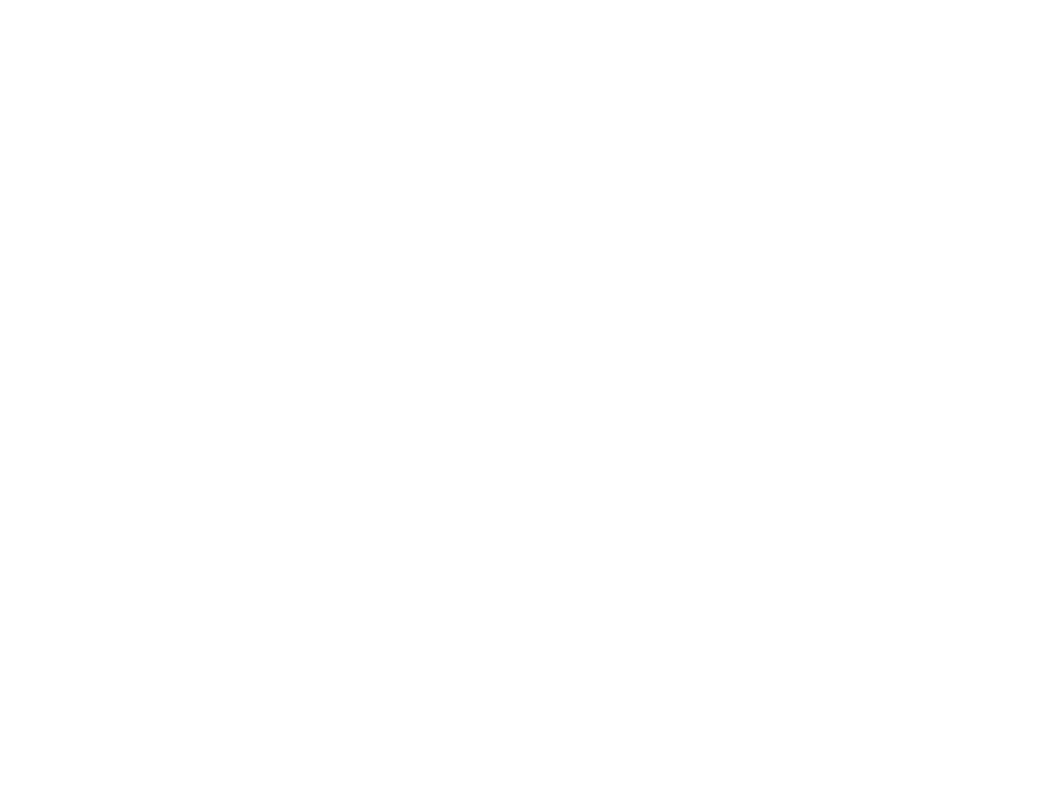
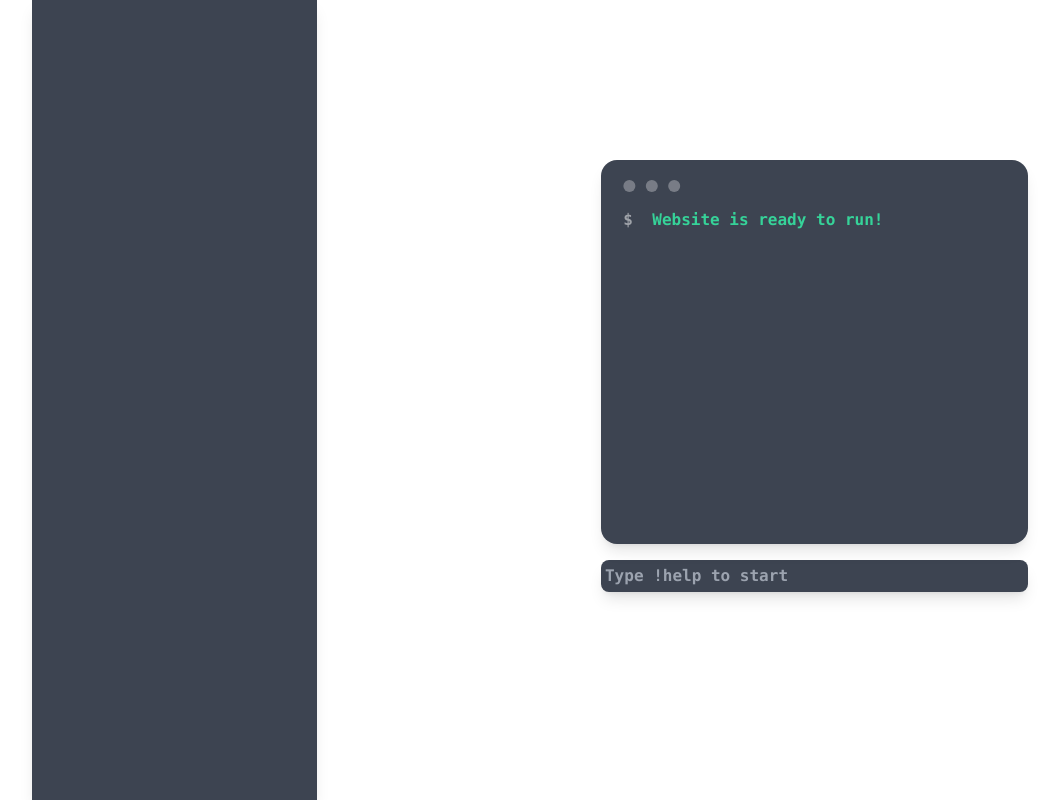
Before and after one commit to N4choWasTaken/PersonalPortfolio, a React app in the folder personal-portfolio/: page / in a window 1280 px wide. Shown: the whole page, without its empty margins (39-1098 px from the left). Built offline with nearby package versions, Linux system fonts and the light colour scheme; the HTML template or start-up script is replaced by a standard one.

Commit message:
🏗️ scuffold of header is done => div for image, console and input field are correctly placed

```diff
--- a/personal-portfolio/src/App.tsx
+++ b/personal-portfolio/src/App.tsx
@@ -1,7 +1,30 @@
+/**
+ * This code represents the header
+ */
+
 function App() {
+  return (
+    <>
+    <div className="grid grid-cols-3">
+      {/*Left Part*/}
+      <div className="h-screen flex flex-col items-center">
+        <div className="w-2/3 h-full bg-neutral shadow-lg"></div>
+      </div>
 
-  return (
-    <div className=""></div>
+      {/*Right Part*/}
+      <div className="h-screen col-span-2 flex flex-col items-center justify-around font-mono font-bold">
+        <div className="w-1/2 h-3/5">
+          <div className="w-full h-4/5 mockup-code shadow-lg">
+          <pre data-prefix="$"><code className="text-success">Website is ready to run!</code></pre>
+
+          </div>
+
+          <input className="w-full h-fit rounded-lg p-1 mt-4 bg-neutral shadow-lg" placeholder="Type !help to start"/>
+
+        </div>
+      </div>
+    </div>
+    </>
   )
 }
 
--- a/personal-portfolio/tailwind.config.cjs
+++ b/personal-portfolio/tailwind.config.cjs
@@ -8,4 +8,8 @@ module.exports = {
     extend: {},
   },
   plugins: [require("daisyui")],
+
+  daisyui: {
+    prefix: "",
+  },
 }
```
